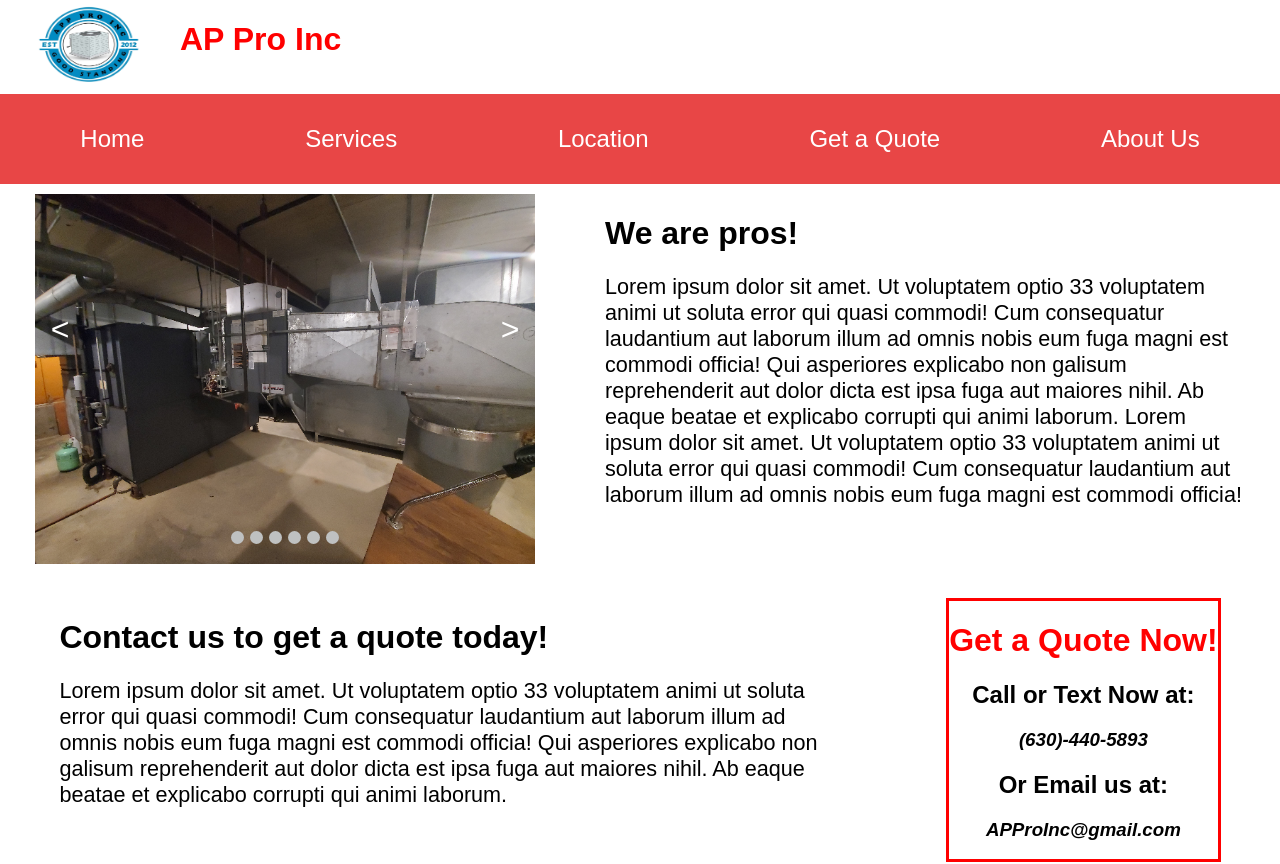
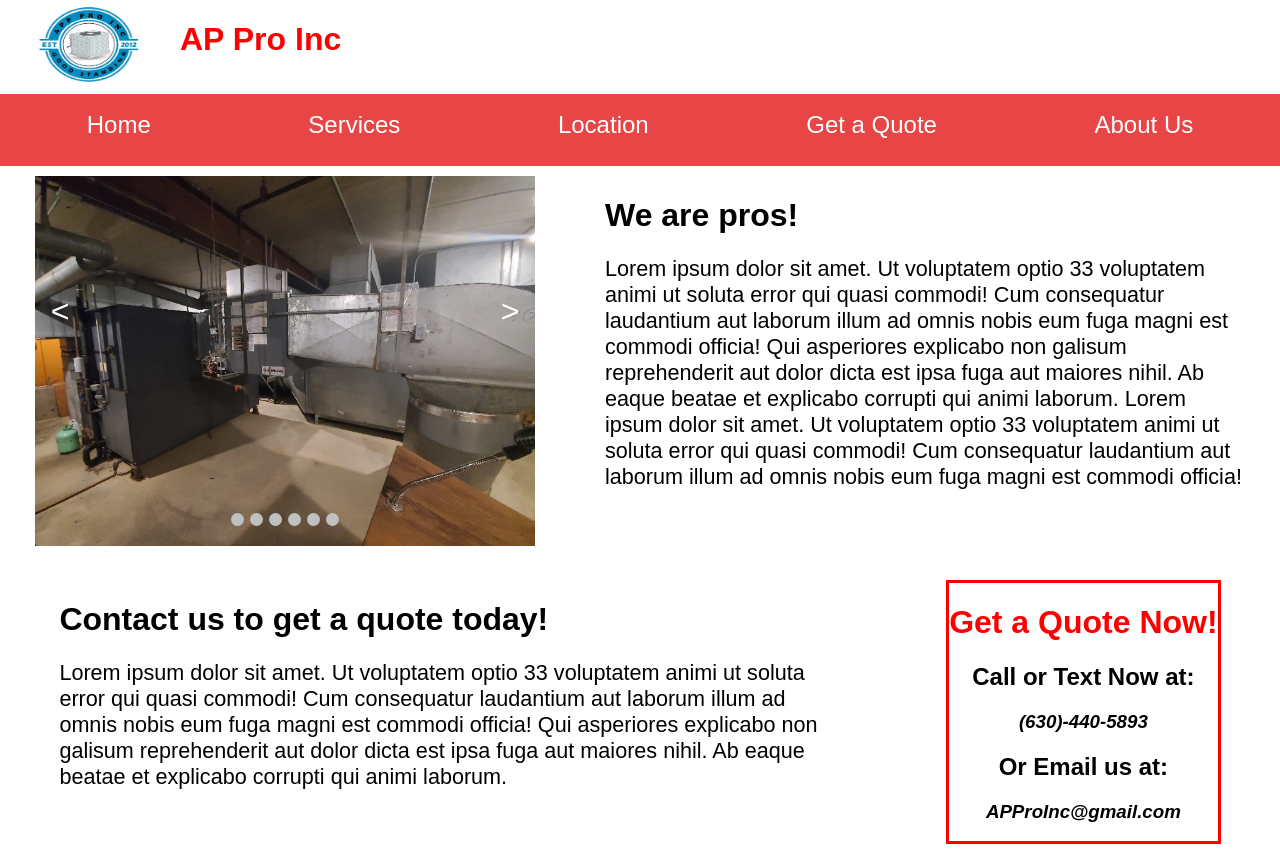
Before and after one commit to cod-cs-club/AC-Website, a Next.js app: page / in a window 1280 px wide. Shown: the top 864 px of the page. Built offline with nearby package versions, Linux system fonts and the light colour scheme.

Commit message:
changed nav button hover animation

```diff
--- a/src/styles/root.css
+++ b/src/styles/root.css
@@ -25,6 +25,7 @@ a,a:visited{
 
 .CenteredFlexContainer{
     display: flex;
+    gap: 1rem;
     justify-content: center;
     align-items: center;
     flex-wrap: wrap;
@@ -60,7 +61,7 @@ a,a:visited{
 
 nav{
     background-color: rgb(232, 70, 70);
-    padding: 1 1rem;
+    padding: 1rem;
 }
 
 @media only screen and (max-width: 550px){
@@ -69,7 +70,9 @@ nav{
 }
 
 .navButtons{
-    flex:auto;
+    position: relative;
+    align-items: center;
+    flex: auto;
     font-size: 150%;
     border: none;
     background: none;
@@ -77,14 +80,24 @@ nav{
     transition: all .1s ease-in-out .1s;
 }
 
-.navButtons:hover{
-    font-size: 200%;
-    font-weight: 33;
-    background-color: rgb(248, 144, 144);
+/* Figure out how to make the line cover the length of the text and not the box */
+.navPageItem::after {
+    position: absolute;
+    width: 0%;
+    height: 4px;
+    content: "";
+    bottom: 0;
+    left: 0;
+    background-color: #fff;
+    transition: width 0.5s ease-out;
+}
+
+.navPageItem:hover.navPageItem::after {
+    width: 100%;
 }
 
 .navPageItem{
-    padding:30px;
+    padding-bottom: 10px;
 }
 
 /*Body*/
```
